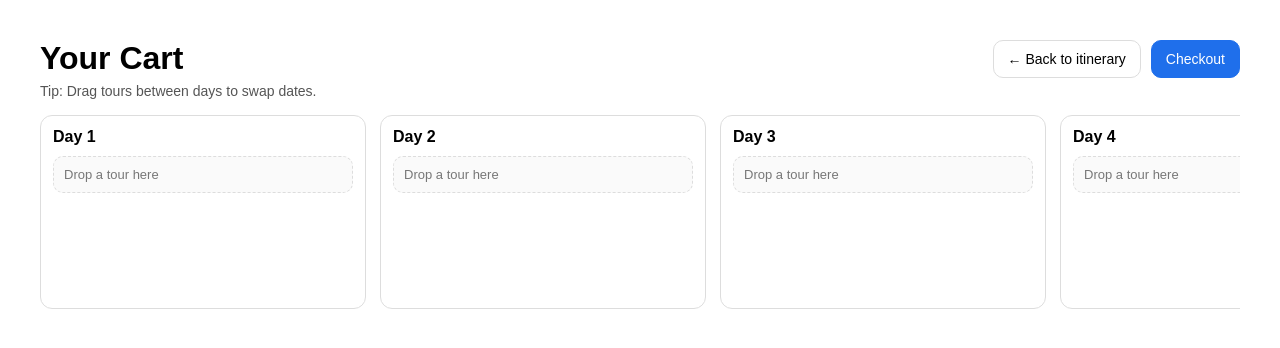
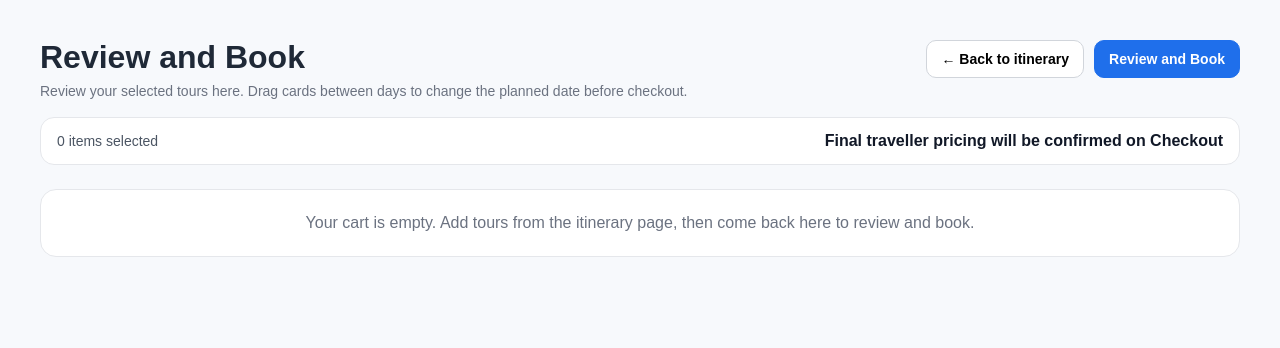
Before and after one commit to Avawootwoot/cairns-ai-planner-demo, a FastAPI app: page /cart in a window 1280 px wide. Shown: the top 348 px of the page. Run offline with FastAPI, Linux system fonts and the light colour scheme; parts of the project's set-up code (start-up, migrations or seed data) failed here and were passed over.

Commit message:
Added scrollbar on cart-checkout page on the top, allowed items to be dragged and drop

```diff
--- a/app.py
+++ b/app.py
@@ -417,3 +417,36 @@ def cart_update(request: Request, payload: dict = Body(...)):
     cart["items"] = items
     save_cart(request, cart)
     return {"ok": True, "cart": cart}
+
+@app.get("/checkout", response_class=HTMLResponse)
+def checkout_page(request: Request):
+    cart = get_cart(request)
+    return templates.TemplateResponse(
+        "checkout.html",
+        {
+            "request": request,
+            "cart": cart,
+        },
+    )
+
+@app.post("/cart/remove")
+def cart_remove(
+    request: Request,
+    product_id: str = Form(...),
+):
+    cart = get_cart(request)
+    items = cart.get("items", [])
+
+    removed = False
+    new_items = []
+
+    for item in items:
+        if not removed and str(item.get("product_id")) == str(product_id):
+            removed = True
+            continue
+        new_items.append(item)
+
+    cart["items"] = new_items
+    save_cart(request, cart)
+
+    return RedirectResponse(url="/cart", status_code=303)
--- a/templates/cart.html
+++ b/templates/cart.html
@@ -1,129 +1,60 @@
 <!DOCTYPE html>
 <html>
 <head>
-  <title>Your Cart</title>
-  <link rel="stylesheet" href="/static/styles.css?v=2">
+  <title>Review and Book</title>
+  <link rel="stylesheet" href="/static/styles.css?v=3">
 
   <style>
-    body { font-family: Arial, sans-serif; margin: 40px; }
+    body {
+      font-family: Arial, sans-serif;
+      margin: 40px;
+      background: #f7f9fc;
+      color: #1f2937;
+    }
+
+    .page-shell {
+      max-width: 1300px;
+      margin: 0 auto;
+    }
 
     .cart-top {
-      display:flex;
+      display: flex;
       justify-content: space-between;
       align-items: flex-start;
       gap: 20px;
+      margin-bottom: 18px;
+    }
+
+    .page-title {
+      margin: 0;
+      font-size: 32px;
+      line-height: 1.1;
     }
 
     .cart-note {
-      color:#555;
+      color: #6b7280;
       font-size: 14px;
-      margin-top: 6px;
-    }
-
-    .cart-grid {
-      display:flex;
-      gap:14px;
-      overflow-x:auto;
-      padding-bottom:10px;
-      margin-top: 16px;
-    }
-
-    .day-col {
-      min-width: 300px;
-      border: 1px solid #ddd;
-      border-radius: 12px;
-      background: #fff;
-      padding: 12px;
-    }
-
-    .day-col h3 {
-      margin: 0 0 10px 0;
-      font-size: 16px;
-    }
-
-    .dropzone {
-      min-height: 140px;
-      display:flex;
-      flex-direction: column;
-      gap: 10px;
-    }
-
-    .empty-slot {
-      color:#777;
-      font-size: 13px;
-      border:1px dashed #ddd;
-      border-radius: 10px;
-      padding: 10px;
-      background: #fafafa;
-    }
-
-    .cart-card {
-      border: 1px solid #ddd;
-      border-radius: 12px;
-      padding: 10px;
-      background: #fafafa;
-      cursor: grab;
-      user-select: none;
-    }
-
-    .cart-card:active { cursor: grabbing; }
-
-    .cart-card img {
-      width: 100%;
-      height: 130px;
-      object-fit: cover;
-      border-radius: 10px;
-      margin-bottom: 8px;
-      background: #eee;
-    }
-
-    .cart-title {
-      font-weight: 700;
-      margin-bottom: 6px;
-    }
-
-    .cart-meta {
-      font-size: 13px;
-      color: #555;
-      margin-bottom: 6px;
-    }
-
-    .cart-price {
-      margin-top: 6px;
-      font-size: 13px;
-      font-weight: 700;
-      color: #222;
-    }
-
-    .price-row {
-      display:flex;
-      justify-content: space-between;
-      gap: 10px;
-      margin-top: 2px;
-    }
-
-    .price-label { color:#666; font-weight: 600; }
-    .price-value { color:#111; font-weight: 700; }
-
-    .drag-over {
-      outline: 2px dashed #1f6feb;
-      outline-offset: 4px;
-      border-radius: 12px;
+      margin-top: 8px;
     }
 
     .cart-actions {
-      margin-top: 18px;
-      display:flex;
-      gap:10px;
+      display: flex;
+      gap: 10px;
+      flex-wrap: wrap;
     }
 
     .btn {
       padding: 10px 14px;
       border-radius: 10px;
-      border: 1px solid #ddd;
+      border: 1px solid #d1d5db;
       background: #fff;
       cursor: pointer;
       font-size: 14px;
+      font-weight: 600;
+    }
+
+    .btn:hover {
+      filter: brightness(0.98);
     }
 
     .btn-primary {
@@ -132,33 +63,257 @@
       color: #fff;
     }
 
-    .btn-primary:hover { filter: brightness(0.95); }
+    .summary-bar {
+      margin: 18px 0 14px;
+      padding: 14px 16px;
+      background: #fff;
+      border: 1px solid #e5e7eb;
+      border-radius: 14px;
+      display: flex;
+      justify-content: space-between;
+      align-items: center;
+      gap: 14px;
+      flex-wrap: wrap;
+    }
 
-    /* Subtle scrollbar */
-    .cart-grid::-webkit-scrollbar { height: 8px; }
-    .cart-grid::-webkit-scrollbar-thumb { background: #ccc; border-radius: 10px; }
-    .cart-grid::-webkit-scrollbar-track { background: transparent; }
+    .summary-text {
+      font-size: 14px;
+      color: #4b5563;
+    }
+
+    .summary-total {
+      font-size: 16px;
+      font-weight: 700;
+      color: #111827;
+    }
+
+    .top-scroll-wrap {
+      overflow-x: auto;
+      overflow-y: hidden;
+      margin-bottom: 12px;
+      padding-bottom: 2px;
+    }
+
+    .top-scroll-inner {
+      height: 1px;
+    }
+
+    .cart-grid-wrap {
+      overflow: hidden;
+    }
+
+    .cart-grid {
+      display: flex;
+      gap: 14px;
+      overflow-x: hidden;
+      overflow-y: hidden;
+      padding-bottom: 10px;
+      margin-top: 0;
+    }
+
+    .day-col {
+      min-width: 310px;
+      max-width: 310px;
+      border: 1px solid #e5e7eb;
+      border-radius: 16px;
+      background: #fff;
+      padding: 14px;
+      box-shadow: 0 4px 14px rgba(0, 0, 0, 0.04);
+      flex: 0 0 310px;
+    }
+
+    .day-col h3 {
+      margin: 0 0 12px 0;
+      font-size: 17px;
+    }
+
+    .dropzone {
+      min-height: 160px;
+      display: flex;
+      flex-direction: column;
+      gap: 10px;
+    }
+
+    .empty-slot {
+      color: #6b7280;
+      font-size: 13px;
+      border: 1px dashed #d1d5db;
+      border-radius: 12px;
+      padding: 12px;
+      background: #f9fafb;
+    }
+
+    .cart-card {
+      border: 1px solid #e5e7eb;
+      border-radius: 14px;
+      padding: 10px;
+      background: #fafafa;
+      cursor: grab;
+      user-select: none;
+    }
+
+    .cart-card:active {
+      cursor: grabbing;
+    }
+
+    .cart-card img {
+      width: 100%;
+      height: 140px;
+      object-fit: cover;
+      border-radius: 12px;
+      margin-bottom: 8px;
+      background: #eee;
+    }
+
+    .cart-title {
+      font-weight: 700;
+      margin-bottom: 6px;
+      color: #111827;
+      line-height: 1.2;
+    }
+
+    .cart-meta {
+      font-size: 13px;
+      color: #6b7280;
+      margin-bottom: 6px;
+    }
+
+    .cart-price {
+      margin-top: 8px;
+      font-size: 13px;
+      font-weight: 700;
+      color: #222;
+    }
+
+    .price-row {
+      display: flex;
+      justify-content: space-between;
+      gap: 10px;
+      margin-top: 4px;
+    }
+
+    .price-label {
+      color: #6b7280;
+      font-weight: 600;
+    }
+
+    .price-value {
+      color: #111827;
+      font-weight: 700;
+    }
+
+    .card-actions {
+      margin-top: 10px;
+      display: flex;
+      justify-content: flex-end;
+    }
+
+    .remove-btn {
+      border: 0;
+      background: transparent;
+      color: #dc2626;
+      font-size: 13px;
+      font-weight: 700;
+      cursor: pointer;
+      padding: 0;
+    }
+
+    .remove-btn:hover {
+      text-decoration: underline;
+    }
+
+    .drag-over {
+      outline: 2px dashed #1f6feb;
+      outline-offset: 4px;
+      border-radius: 12px;
+    }
+
+    .top-scroll-wrap::-webkit-scrollbar,
+    .cart-grid::-webkit-scrollbar {
+      height: 10px;
+    }
+
+    .top-scroll-wrap::-webkit-scrollbar-thumb,
+    .cart-grid::-webkit-scrollbar-thumb {
+      background: #cbd5e1;
+      border-radius: 10px;
+    }
+
+    .top-scroll-wrap::-webkit-scrollbar-track,
+    .cart-grid::-webkit-scrollbar-track {
+      background: transparent;
+    }
+
+    .empty-cart {
+      margin-top: 24px;
+      padding: 24px;
+      text-align: center;
+      background: #fff;
+      border: 1px solid #e5e7eb;
+      border-radius: 16px;
+      color: #6b7280;
+    }
+
+    @media (max-width: 900px) {
+      body {
+        margin: 20px;
+      }
+
+      .cart-top {
+        flex-direction: column;
+        align-items: stretch;
+      }
+
+      .summary-bar {
+        align-items: flex-start;
+      }
+    }
   </style>
 </head>
 
 <body>
+  <div class="page-shell">
+    {% set cart_items = cart["items"] if cart and cart.get("items") else [] %}
+    {% set ns = namespace(total_items=0) %}
 
     <div class="cart-top">
       <div>
-    <h1 style="margin:0;">Your Cart</h1>
-    <div class="cart-note">Tip: Drag tours between days to swap dates.</div>
-  </div>
-
-  <div class="cart-actions" style="margin-top:0;">
-    <button class="btn" onclick="window.location='/'">← Back to itinerary</button>
-    <button class="btn btn-primary" onclick="checkout()">Checkout</button>
+        <h1 class="page-title">Review and Book</h1>
+        <div class="cart-note">
+          Review your selected tours here. Drag cards between days to change the planned date before checkout.
         </div>
       </div>
 
+      <div class="cart-actions">
+        <button class="btn" type="button" onclick="window.location='/'">← Back to itinerary</button>
+        <button class="btn btn-primary" type="button" onclick="goToCheckout()">Review and Book</button>
+      </div>
+    </div>
+
+    {% for item in cart_items %}
+      {% set ns.total_items = ns.total_items + 1 %}
+    {% endfor %}
+
+    <div class="summary-bar">
+      <div class="summary-text">
+        {{ ns.total_items }} item{{ '' if ns.total_items == 1 else 's' }} selected
+      </div>
+      <div class="summary-total">
+        Final traveller pricing will be confirmed on Checkout
+      </div>
+    </div>
+
+    {% if ns.total_items == 0 %}
+      <div class="empty-cart">
+        Your cart is empty. Add tours from the itinerary page, then come back here to review and book.
+      </div>
+    {% else %}
+      <div class="top-scroll-wrap" id="topScroll">
+        <div class="top-scroll-inner" id="topScrollInner"></div>
+      </div>
+
+      <div class="cart-grid-wrap">
         <div class="cart-grid" id="cartGrid">
-  {# Demo: 7 day columns. Later you can drive this from itinerary length/dates. #}
-  {% set cart_items = cart["items"] if cart and cart.get("items") else [] %}
-
           {% for d in range(0, 7) %}
             <div class="day-col" data-day="{{ d }}">
               <h3>Day {{ d + 1 }}</h3>
@@ -173,7 +328,7 @@
                 {% for item in day_items %}
                   <div class="cart-card" draggable="true" data-product-id="{{ item.product_id }}">
                     {% if item.image_url %}
-              <img src="{{ item.image_url }}" alt="">
+                      <img src="{{ item.image_url }}" alt="{{ item.title or ('Product ' ~ item.product_id) }}">
                     {% endif %}
 
                     <div class="cart-title">{{ item.title or ("Product " ~ item.product_id) }}</div>
@@ -182,13 +337,14 @@
                       <div class="cart-meta">⏱ {{ item.duration_hours }} hours</div>
                     {% endif %}
 
-            {# Pricing rules:
-               - if child_price exists -> show Adult + Child
-               - else -> show adult_price as "Per person" (reef flights / per pax)
-            #}
                     {% if item.adult_price %}
+                      {% set cp = item.child_price %}
+                      {% if cp is not none %}
+                        {% set cp = cp|string %}
+                      {% endif %}
+
                       <div class="cart-price">
-                {% if item.child_price %}
+                        {% if cp and cp|lower != 'nan' %}
                           <div class="price-row">
                             <span class="price-label">Adult</span>
                             <span class="price-value">{{ item.adult_price }}</span>
@@ -205,11 +361,21 @@
                         {% endif %}
                       </div>
                     {% endif %}
+
+                    <div class="card-actions">
+                      <form method="post" action="/cart/remove">
+                        <input type="hidden" name="product_id" value="{{ item.product_id }}">
+                        <button type="submit" class="remove-btn">Remove</button>
+                      </form>
+                    </div>
                   </div>
                 {% endfor %}
               </div>
             </div>
           {% endfor %}
+        </div>
+      </div>
+    {% endif %}
   </div>
 
   <script>
@@ -224,20 +390,85 @@
       });
     }
 
+    function refreshEmptyStates() {
+      document.querySelectorAll(".dropzone").forEach(zone => {
+        const cards = zone.querySelectorAll(".cart-card");
+        const empty = zone.querySelector(".empty-slot");
+
+        if (cards.length === 0 && !empty) {
+          const placeholder = document.createElement("div");
+          placeholder.className = "empty-slot";
+          placeholder.textContent = "Drop a tour here";
+          zone.appendChild(placeholder);
+        }
+
+        if (cards.length > 0 && empty) {
+          empty.remove();
+        }
+      });
+    }
+
     async function saveMoves() {
       const moves = [];
-    document.querySelectorAll(".dropzone").forEach(z => {
-      const dayIndex = parseInt(z.dataset.day, 10);
-      z.querySelectorAll(".cart-card").forEach(c => {
-        moves.push({ product_id: c.dataset.productId, day_index: dayIndex });
+
+      document.querySelectorAll(".dropzone").forEach(zone => {
+        const dayIndex = parseInt(zone.dataset.day, 10);
+
+        zone.querySelectorAll(".cart-card").forEach(card => {
+          moves.push({
+            product_id: card.dataset.productId,
+            day_index: dayIndex
+          });
         });
       });
 
-    await fetch("/cart/update", {
+      const res = await fetch("/cart/update", {
         method: "POST",
-      headers: { "Content-Type": "application/json" },
+        headers: {
+          "Content-Type": "application/json"
+        },
         body: JSON.stringify({ moves })
       });
+
+      if (!res.ok) {
+        throw new Error("Failed to save moves");
+      }
+    }
+
+    function goToCheckout() {
+      window.location = "/checkout";
+    }
+
+    function setupTopScrollbar() {
+      const topScroll = document.getElementById("topScroll");
+      const topScrollInner = document.getElementById("topScrollInner");
+      const cartGrid = document.getElementById("cartGrid");
+
+      if (!topScroll || !topScrollInner || !cartGrid) return;
+
+      function syncWidths() {
+        topScrollInner.style.width = cartGrid.scrollWidth + "px";
+      }
+
+      let syncingTop = false;
+      let syncingBottom = false;
+
+      topScroll.addEventListener("scroll", () => {
+        if (syncingBottom) return;
+        syncingTop = true;
+        cartGrid.scrollLeft = topScroll.scrollLeft;
+        syncingTop = false;
+      });
+
+      cartGrid.addEventListener("scroll", () => {
+        if (syncingTop) return;
+        syncingBottom = true;
+        topScroll.scrollLeft = cartGrid.scrollLeft;
+        syncingBottom = false;
+      });
+
+      window.addEventListener("resize", syncWidths);
+      syncWidths();
     }
 
     document.querySelectorAll(".dropzone").forEach(zone => {
@@ -246,29 +477,33 @@
         zone.classList.add("drag-over");
       });
 
-    zone.addEventListener("dragleave", () => zone.classList.remove("drag-over"));
+      zone.addEventListener("dragleave", () => {
+        zone.classList.remove("drag-over");
+      });
 
       zone.addEventListener("drop", async (e) => {
         e.preventDefault();
         zone.classList.remove("drag-over");
+
         if (!dragged) return;
 
-      // Remove "Drop a tour here" placeholder if exists
-      zone.querySelectorAll(".empty-slot").forEach(el => el.remove());
+        zone.appendChild(dragged);
+        refreshEmptyStates();
 
-      zone.appendChild(dragged);
+        try {
           await saveMoves();
+        } catch (err) {
+          alert("Could not save the updated dates.");
+          window.location.reload();
+        }
 
         dragged = null;
       });
     });
 
-  function checkout() {
-    alert("Checkout (demo) — next step: send cart to booking page.");
-  }
-
     bindDraggables();
+    refreshEmptyStates();
+    setupTopScrollbar();
   </script>
-
 </body>
 </html>
```
Also changed, not shown: templates/index.html (+32 -29 lines). Lines whose indentation alone changed are shown as unchanged.
